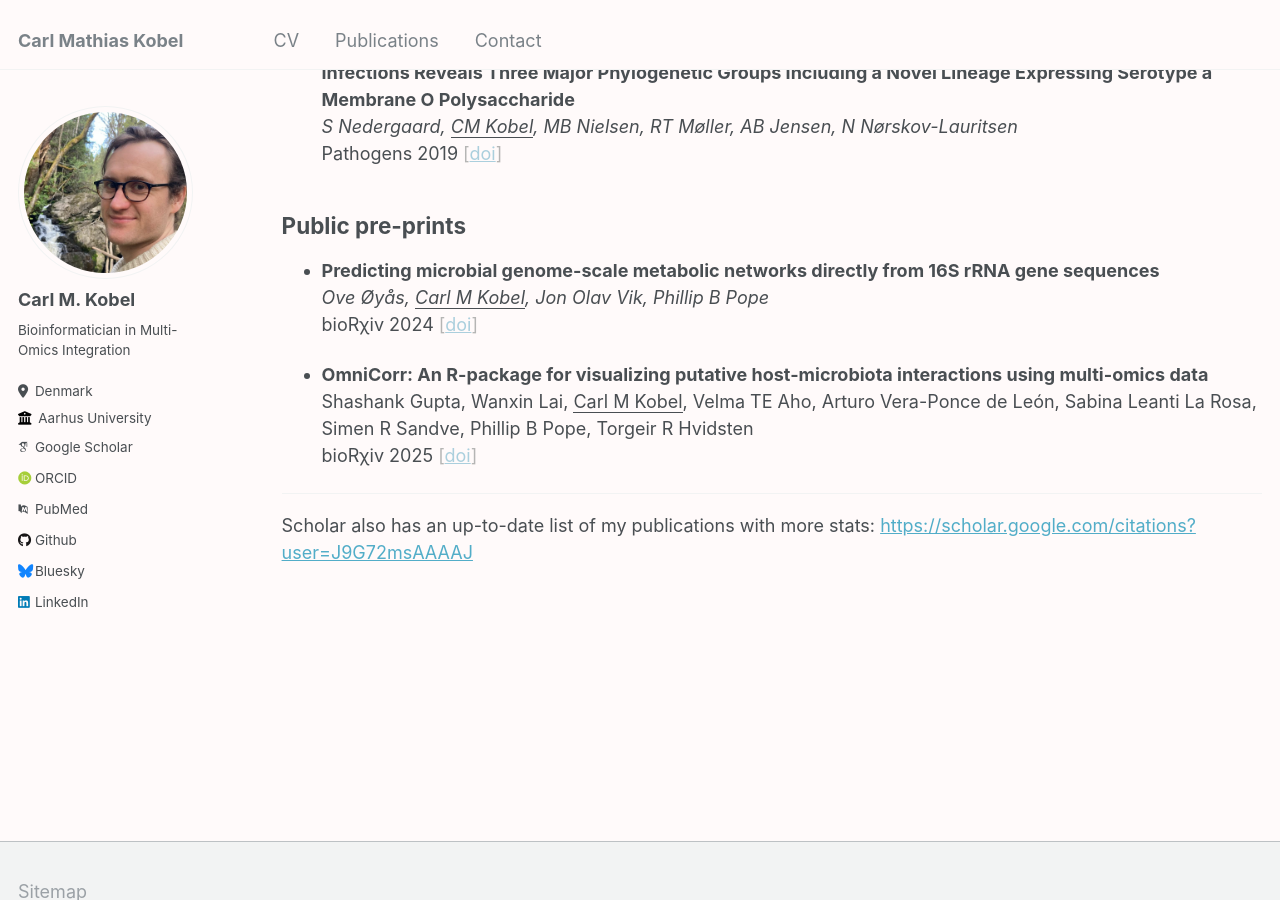
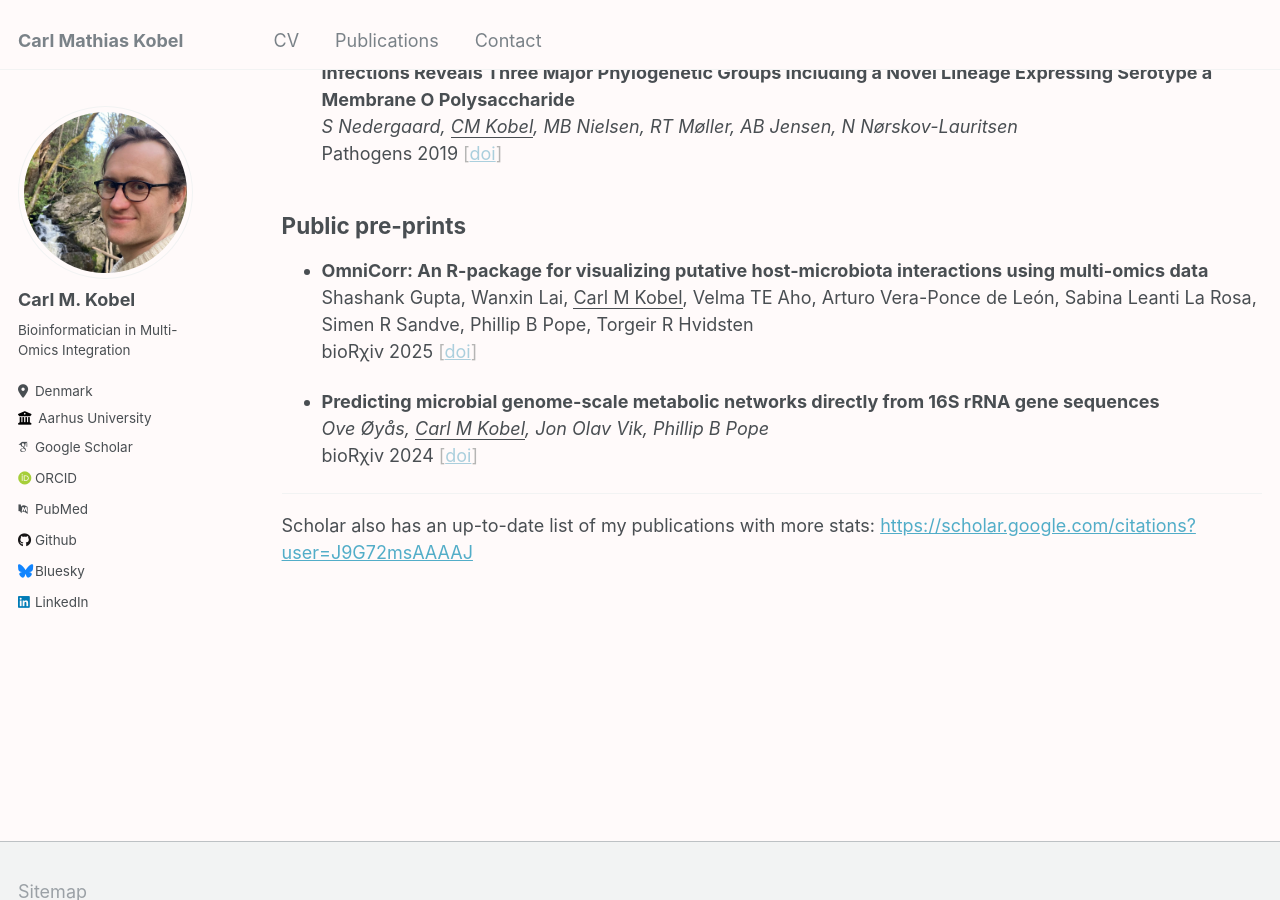
Before and after one commit to cmkobel/cmkobel.github.io, a Jekyll site: the page built from _pages/publications.md, in a window 1280 px wide and 900 px high, scrolled down 1715 px. Built offline with Jekyll 4.4.1, drawn with Linux system fonts in a browser that asks for light colours; some web fonts are replaced.

```diff
--- a/_pages/publications.md
+++ b/_pages/publications.md
@@ -66,13 +66,14 @@ Sorted by newest first. My name or the unit representing my name is <ins>underli
 
 ## Public pre-prints
 
+  - **OmniCorr: An R-package for visualizing putative host-microbiota interactions using multi-omics data**
+    Shashank Gupta, Wanxin Lai, <ins>Carl M Kobel</ins>, Velma TE Aho, Arturo Vera-Ponce de León, Sabina Leanti La Rosa, Simen R Sandve, Phillip B Pope, Torgeir R Hvidsten
+    bioRχiv 2025 <span class="shaded">[[doi](https://doi.org/10.1101/2025.07.01.662509)]</span>
+
   - **Predicting microbial genome-scale metabolic networks directly from 16S rRNA gene sequences**
     _Ove Øyås, <ins>Carl M Kobel</ins>, Jon Olav Vik, Phillip B Pope_
     bioRχiv 2024 <span class="shaded">[[doi](https://doi.org/10.1101/2024.01.26.576649)]</span>
 
-  - **OmniCorr: An R-package for visualizing putative host-microbiota interactions using multi-omics data**
-    Shashank Gupta, Wanxin Lai, <ins>Carl M Kobel</ins>, Velma TE Aho, Arturo Vera-Ponce de León, Sabina Leanti La Rosa, Simen R Sandve, Phillip B Pope, Torgeir R Hvidsten
-    bioRχiv 2025 <span class="shaded">[[doi](https://doi.org/10.1101/2025.07.01.662509)]</span>
 
 
 ---
```
